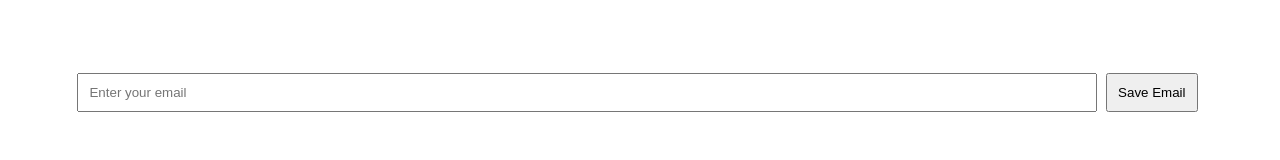
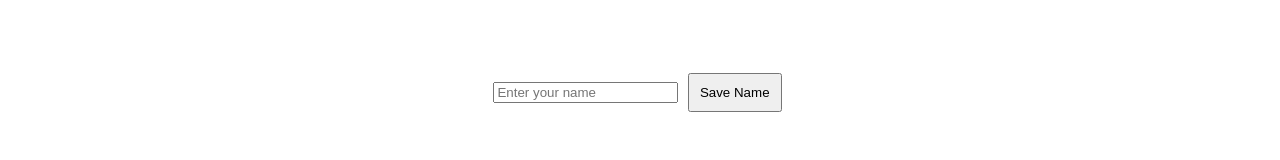
Before and after one commit to baloo-bear-necessity/photohunt, a website: page public/index.html in a window 1280 px wide. Drawn offline with Linux system fonts and the light colour scheme.

Commit message:
Update index.html

```diff
--- a/public/index.html
+++ b/public/index.html
@@ -8,8 +8,8 @@
 </head>
 <body>
   <div id="emailPrompt" class="center">
-    <input type="email" id="emailInput" placeholder="Enter your email">
-    <button onclick="saveEmail()">Save Email</button>
+    <input type="text" id="nameInput" placeholder="Enter your name">
+    <button onclick="saveEmail()">Save Name</button>
   </div>
   <div id="mainContent" style="display:none;">
     <h1>Upload your photos</h1>
```
